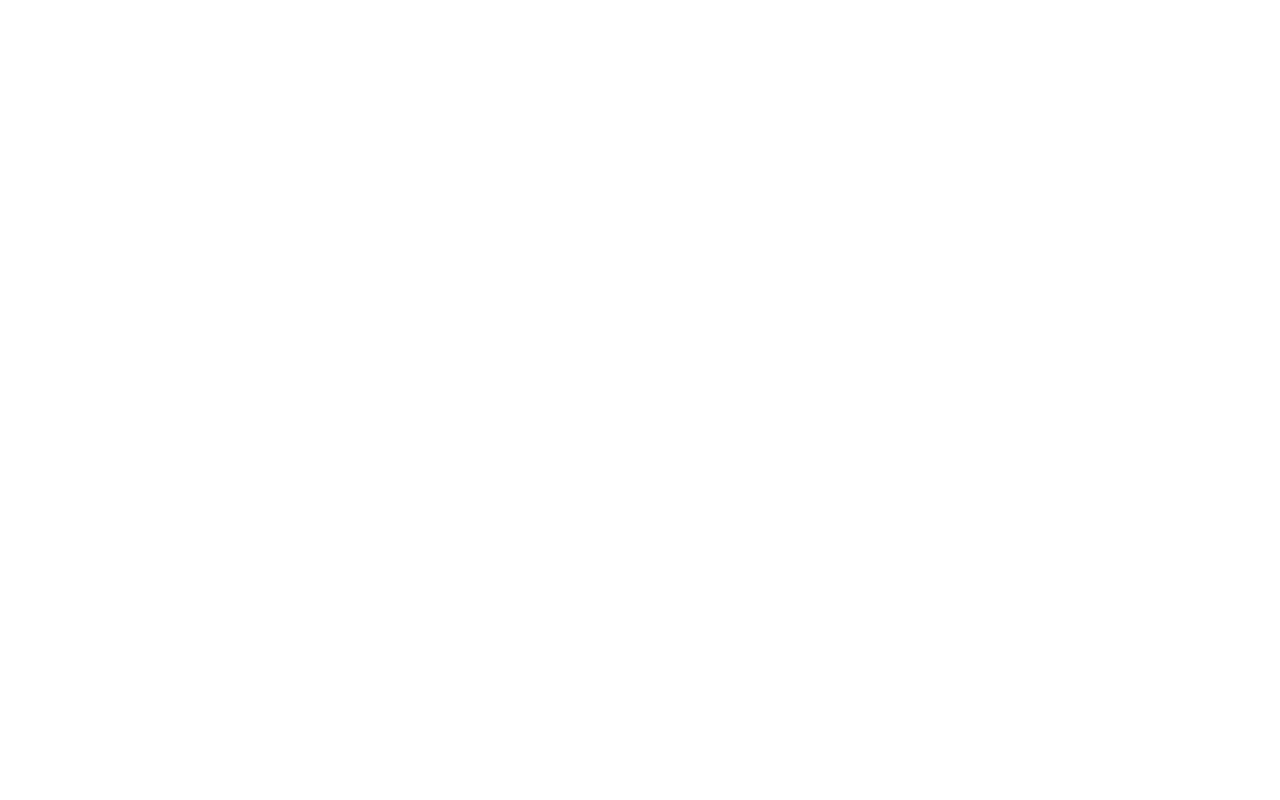
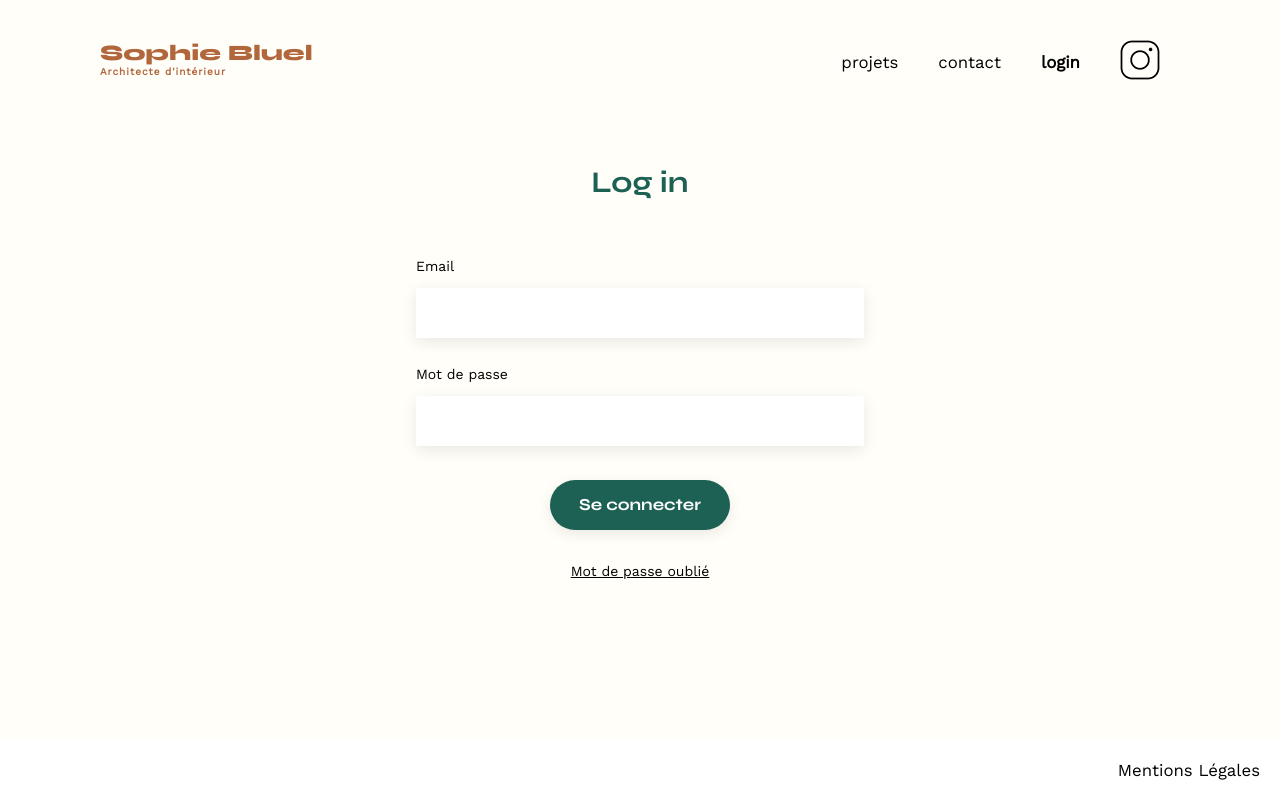
Before and after one commit to JonathanCornic/ArchiWebos, a plain HTML site: page FrontEnd/login.html in a window 1280 px wide. Drawn offline with nearby package versions, Linux system fonts and the light colour scheme.

Commit message:
page login html css ok

```diff
--- a/FrontEnd/CSS/style.css
+++ b/FrontEnd/CSS/style.css
@@ -2,6 +2,9 @@
     margin: 0;
     padding: 0;
     box-sizing: border-box;
+}
+html{
+	scroll-behavior: smooth;
 }
 body{
     background-color: #FFFEF8;
@@ -106,29 +109,29 @@ a:hover {
 .gallery img {
 	width: 100%;
 }
-#contact {
+#contact, #connection{
 	width: 35%;
 	margin: 40px auto;
 }
-#contact > * {
+#contact > *, #connection > * {
 	text-align: center;
 }
-#contact h2{
+#contact h2, #connection h2{
 	margin-bottom: 20px;
 }
-#contact form {
+#contact form, #connection form{
 	text-align: left;
 	margin-top:30px;
 	display: flex;
 	flex-direction: column;
 }
-#contact input {
+#contact input, #connection input{
 	height: 50px;
 	font-size: 1.2em;
 	border: none;
 	box-shadow: 0px 4px 14px rgba(0, 0, 0, 0.09);
 }
-#contact label {
+#contact label, #connection label{
 	margin: 2em 0 1em 0;
 }
 #contact textarea {
@@ -152,3 +155,19 @@ footer{
     align-items: center;
     justify-content: flex-end;
 }
+/* page login (formulaire jumelé avec contact homepage)*/
+.bodyLogin{
+	height: 100vh;
+}
+.login{
+	font-weight: 900;
+}
+#connection a{
+	text-align: center;
+	text-decoration-line: underline;
+}
+.footerLogin{
+	position: absolute;
+	bottom: 0;
+	width: 100%;
+}
--- a/FrontEnd/login.html
+++ b/FrontEnd/login.html
@@ -0,0 +1,44 @@
+<!DOCTYPE html>
+<html lang="fr">
+<head>
+	<meta charset="UTF-8">
+	<title>Sophie Bluel - Architecte d'intérieur</title>
+	<meta name="viewport" content="width=device-width, initial-scale=1.0">
+	<link rel="preconnect" href="https://fonts.googleapis.com">
+	<link rel="preconnect" href="https://fonts.gstatic.com" crossorigin>
+	<link href="https://fonts.googleapis.com/css2?family=Syne:wght@700;800&family=Work+Sans&display=swap" rel="stylesheet">
+	<meta name="description" content="">
+	<link rel="stylesheet" href="./CSS/style.css">
+</head>
+<body class="bodyLogin">
+<header>
+	<h1>Sophie Bluel <span>Architecte d'intérieur</span></h1>
+	<nav>
+		<ul>
+			<li><a href="index.html#portfolio">projets</a></li>
+			<li><a href="index.html#contact">contact</a></li>
+			<li class="login"><a href="login.html">login</a></li>
+			<li><img src="./assets/icons/instagram.png" alt="Instagram"></li>
+		</ul>
+	</nav>
+</header>
+<main id="connection">
+    <h2>Log in</h2>
+    <form action="#" method="post">
+        <label for="email">Email</label>
+        <input type="email" name="email" id="email">
+        <label for="password">Mot de passe</label>
+        <input type="password" name="password" id="password">
+        <input type="submit" value="Se connecter">
+        <a href="#">Mot de passe oublié</a>
+    </form>
+</main>
+<footer class="footerLogin">
+    <nav>
+        <ul>
+            <li>Mentions Légales</li>
+        </ul>
+    </nav>
+</footer>
+</body>
+</html>
```
